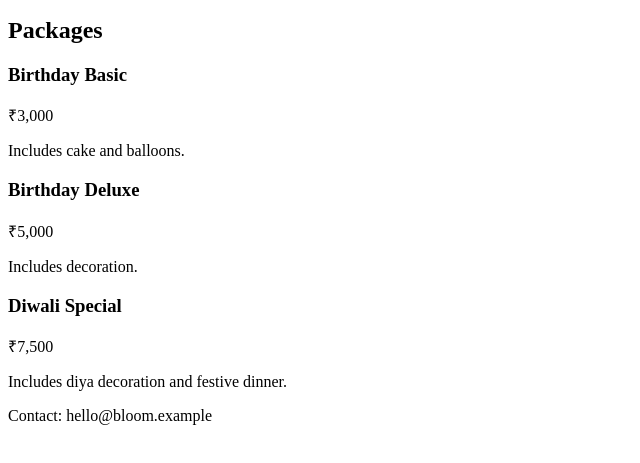
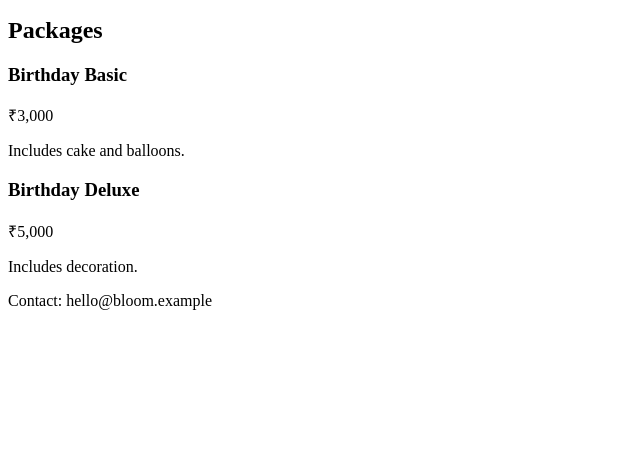
Before and after one commit to vyomkakkar0207-collab/lawm-pipeline-test, a website: page index.html in a window 1280 px wide. Shown: the part 101-564 px from the top of the page, without its empty margins (0-640 px from the left). Drawn offline with Linux system fonts and the light colour scheme.

Commit message:
roundtrip: reset test site to baseline

```diff
--- a/index.html
+++ b/index.html
@@ -21,12 +21,6 @@
         <p class="price">₹5,000</p>
         <p class="includes">Includes decoration.</p>
       </article>
-
-      <article class="package" data-package="diwali-special">
-        <h3>Diwali Special</h3>
-        <p class="price">₹7,500</p>
-        <p class="includes">Includes diya decoration and festive dinner.</p>
-      </article>
     </section>
 
     <footer>
```
